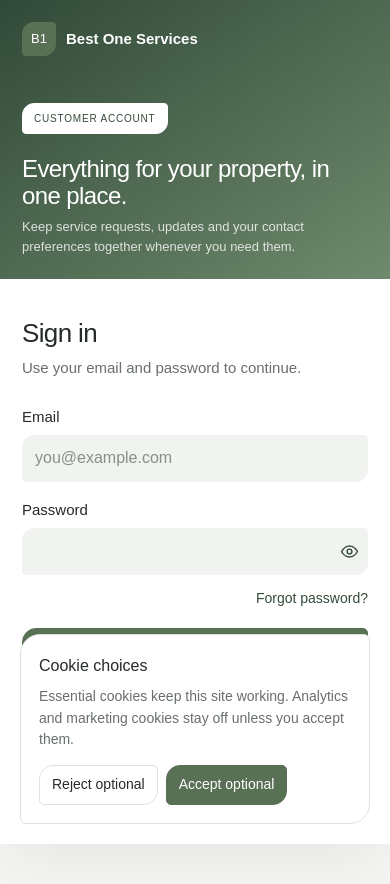
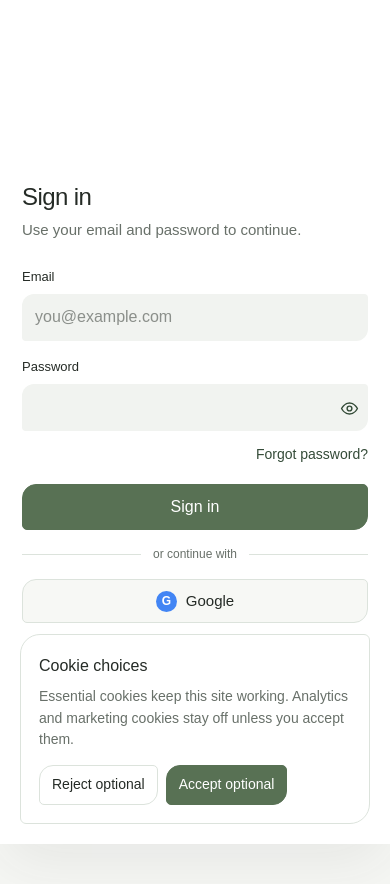
Before and after one commit to hiteshveo3/bestoneservices, a Next.js app in the folder apps/web/: page /account/login in a window 390 px wide. Shown: the top 884 px of the page. Built offline with nearby package versions, Linux system fonts and the light colour scheme; no server answers.

Commit message:
Simplify desktop and mobile account authentication

```diff
--- a/apps/web/src/app/globals.css
+++ b/apps/web/src/app/globals.css
@@ -1,6 +1,7 @@
 @import "tailwindcss";
 
 body:has(.auth-page) .site-header,body:has(.auth-page) .site-footer,body:has(.auth-page) .mobile-bottom-nav{display:none}.auth-page{min-height:100vh!important}.auth-layout{grid-template-columns:minmax(330px,.8fr) minmax(400px,1fr)!important;min-height:640px!important}.auth-visual{gap:54px!important;background:linear-gradient(145deg,#314938,#6f8a6d)!important}.auth-visual h2{font-size:31px!important}.auth-panel{padding:42px!important}.auth-terms{display:flex;gap:9px;align-items:flex-start;margin:0 0 18px;color:var(--muted);font-size:12px;line-height:1.45}.auth-terms input{width:17px;height:17px;margin:1px 0 0;accent-color:var(--action)}.auth-terms a{color:var(--action-hover);font-weight:500;text-decoration:none}.auth-divider{margin:15px 0!important}.auth-foot{margin-top:16px!important}@media(max-width:760px){.auth-layout{grid-template-columns:1fr!important;min-height:100vh!important}.auth-visual{min-height:185px!important;gap:28px!important;padding:22px!important}.auth-visual h2{max-width:330px;margin:8px 0!important;font-size:24px!important}.auth-visual>div>p:not(.eyebrow){font-size:13px!important}.auth-visual-note{display:none}.auth-panel{padding:30px 22px!important}.auth-form-head h1{font-size:26px!important}.auth-page{padding:0!important}}
+body:has(.auth-page) .site-header,body:has(.auth-page) .site-footer,body:has(.auth-page) .mobile-bottom-nav{display:none}.auth-visual{justify-content:center!important;gap:0!important}.auth-visual-content{display:grid;gap:11px}.auth-visual-content .eyebrow{margin:0}.auth-visual h2{margin:0!important}.auth-visual-note{margin-top:10px!important}.auth-panel .field input:focus{border-color:transparent!important;box-shadow:inset 0 0 0 1px var(--action)!important}.password-field button{color:#344b38!important}.password-field button:focus-visible{outline:0;box-shadow:none}@media(max-width:760px){.auth-visual{display:none!important}.auth-layout{min-height:100vh!important}.auth-panel{padding:42px 22px!important}.auth-form-head h1{font-size:24px!important}.auth-panel .field>span{font-size:13px!important}.auth-page{background:var(--surface)!important}}
 
 .auth-panel .field input{background:#f1f3f0;border-color:transparent}.auth-panel .field input:focus{background:#f7f8f5;border-color:var(--action);outline:0;box-shadow:0 0 0 2px rgba(88,113,84,.12)}.auth-visual{justify-content:flex-start;gap:64px}.auth-visual-note{margin-top:28px}.password-field button{display:grid;width:28px;height:28px;place-items:center;padding:0}.password-field button svg,.auth-google svg{width:19px;height:19px}
 
```
Also changed, not shown: apps/web/src/components/auth-form.tsx (+1 -1 lines).
